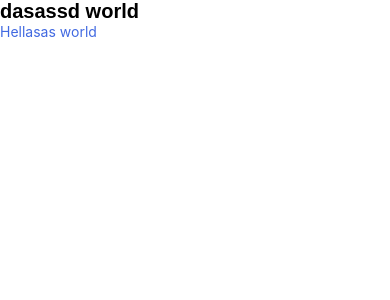
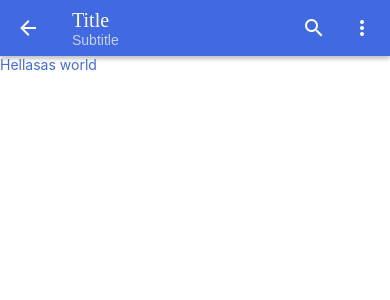
Before and after one commit to hex-star/mimunicipio-distribuidas, a React Native app in the folder front/: screen / in a window 390 px wide. Shown: the top 300 px of the page. Built offline with nearby package versions, Linux system fonts and the light colour scheme.

Commit message:
agregar actionbar de ejemplo y ejemplo de usar colors y fonts en mainScreen

```diff
--- a/front/components/MainScreen.js
+++ b/front/components/MainScreen.js
@@ -1,15 +1,15 @@
-import React from 'react'
-import { View, Text } from 'react-native'
-import { useTheme } from 'react-native-paper'
+import React from 'react';
+import { View, Text } from 'react-native';
 import { withTheme } from 'react-native-paper';
 
- function MainScreen(props) {
-    const { colors } = useTheme();
-    return (
-        <View>
-            <Text style={{ color: colors.primary}}>Hellasas world</Text>
-        </View>
-    )
+function MainScreen(props) {
+  const { theme } = props;
+  const { colors } = theme;
+  return (
+    <View>
+      <Text style={{ color: colors.primary }}>Hellasas world</Text>
+    </View>
+  );
 }
 
 export default withTheme(MainScreen);
--- a/front/components/TopBar.js
+++ b/front/components/TopBar.js
@@ -1,15 +1,15 @@
-import React from 'react'
-import { View, Text } from 'react-native'
-//import { useTheme } from 'react-native-paper';
-import { withTheme, Appbar } from 'react-native-paper';
+import React from 'react';
+import { Appbar, withTheme } from 'react-native-paper';
 
- function TopBar(props) {
-    const { colors, fonts } = props.theme;
-    return (
-        <View>
-            <Text style={fonts.title1} >dasassd world</Text>
-        </View>
-    )
+function TopBar() {
+  return (
+    <Appbar.Header>
+      <Appbar.BackAction />
+      <Appbar.Content title="Title" subtitle="Subtitle" />
+      <Appbar.Action icon="magnify" />
+      <Appbar.Action icon="dots-vertical" />
+    </Appbar.Header>
+  );
 }
 
 export default withTheme(TopBar);
```
Also changed, not shown: front/.eslintrc.json.
